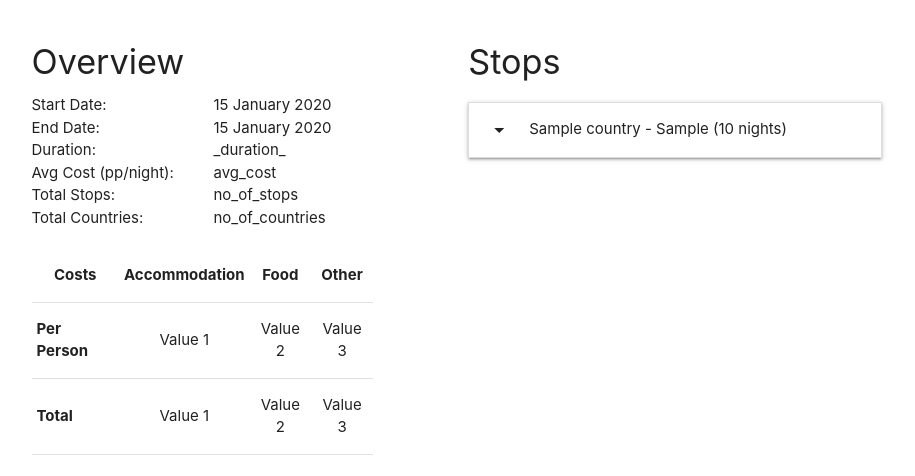
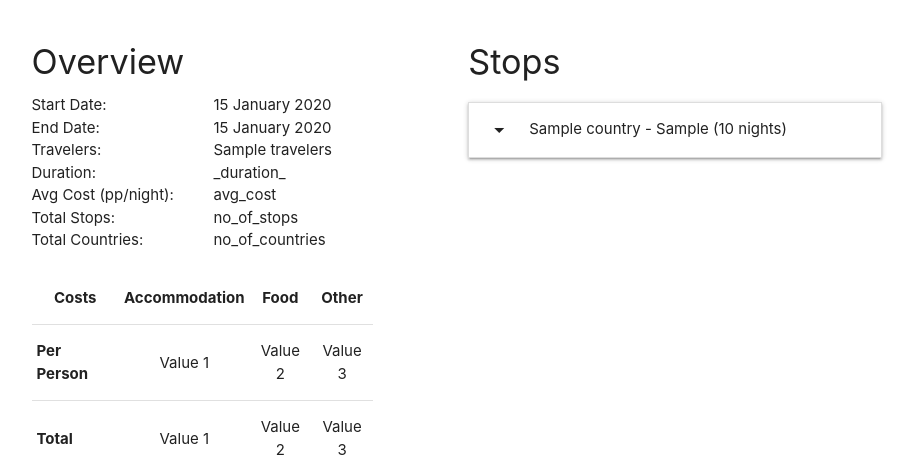
Before and after one commit to jyoung90ie/Event-Calendar, a Flask app: template templates/trip_detailed.html in a window 1280 px wide. Shown: the part 241-717 px from the top of the page, without its empty margins (183-1098 px from the left). Run offline with Flask 2, Linux system fonts and the light colour scheme; the template is opened without the code that fills it: most values are stand-ins (such as "Sample title", 1, 10 or a date in 2020); some libraries are stand-ins or nearby versions.

Commit message:
Adds number of travelers
Template is updated to include the number of travelers.

```diff
--- a/templates/trip_detailed.html
+++ b/templates/trip_detailed.html
@@ -17,6 +17,8 @@
 		<div class="col s6">{{ trip['start_date'].strftime('%d %B %Y') }}</div>
 		<div class="col s6">End Date:</div>
 		<div class="col s6">{{ trip['end_date'].strftime('%d %B %Y') }}</div>
+		<div class="col s6">Travelers:</div>
+		<div class="col s6">{{ trip['travelers'] }}</div>
 		<div class="col s6">Duration:</div>
 		<div class="col s6">_duration_</div>
 		<div class="col s6">Avg Cost (pp/night):</div>
```
